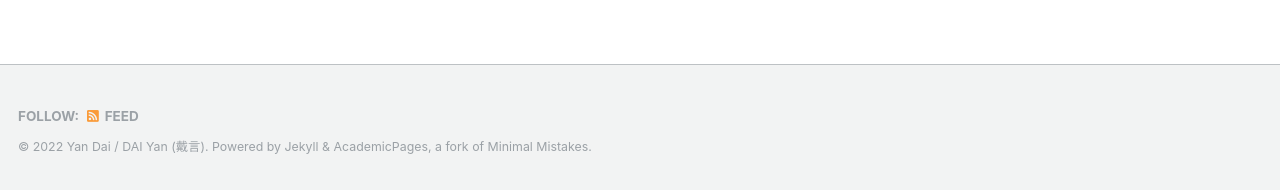
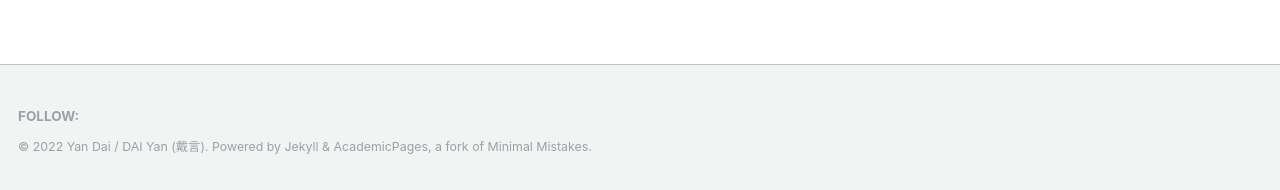
Before and after one commit to yandaichn/yandaichn.github.io, a Jekyll site: the page built from _pages/about.md, in a window 1280 px wide. Shown: the part 707-897 px from the top of the page. Built offline with Jekyll 4.4.1, drawn with Linux system fonts in a browser that asks for light colours; some web fonts are replaced.

Commit message:
remove FEED

```diff
--- a/_includes/footer.html
+++ b/_includes/footer.html
@@ -17,7 +17,7 @@
     {% if site.author.bitbucket %}
       <li><a href="http://bitbucket.org/{{ site.author.bitbucket }}"><i class="fab fa-bitbucket" aria-hidden="true"></i> Bitbucket</a></li>
     {% endif %}
-    <li><a href="{% if site.atom_feed.path %}{{ site.atom_feed.path }}{% else %}{{ base_path }}/feed.xml{% endif %}"><i class="fa fa-fw fa-rss-square" aria-hidden="true"></i> {{ site.data.ui-text[site.locale].feed_label | default: "Feed" }}</a></li>
+    <!-- <li><a href="{% if site.atom_feed.path %}{{ site.atom_feed.path }}{% else %}{{ base_path }}/feed.xml{% endif %}"><i class="fa fa-fw fa-rss-square" aria-hidden="true"></i> {{ site.data.ui-text[site.locale].feed_label | default: "Feed" }}</a></li> -->
   </ul>
 </div>
 
--- a/_includes/head.html
+++ b/_includes/head.html
@@ -4,7 +4,7 @@
 
 {% include seo.html %}
 
-<link href="{% if site.atom_feed.path %}{{ site.atom_feed.path }}{% else %}{{ base_path }}/feed.xml{% endif %}" type="application/atom+xml" rel="alternate" title="{{ site.title }} Feed">
+<!-- <link href="{% if site.atom_feed.path %}{{ site.atom_feed.path }}{% else %}{{ base_path }}/feed.xml{% endif %}" type="application/atom+xml" rel="alternate" title="{{ site.title }} Feed"> -->
 
 <!-- http://t.co/dKP3o1e -->
 <meta name="HandheldFriendly" content="True">
```
